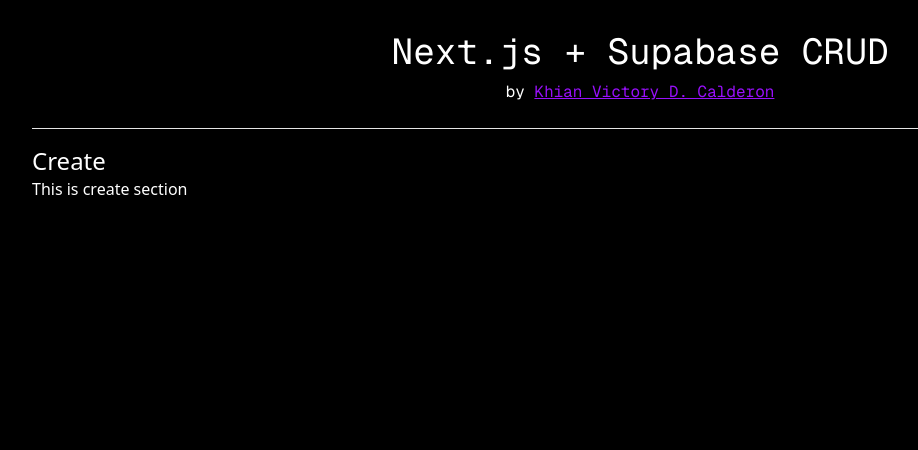
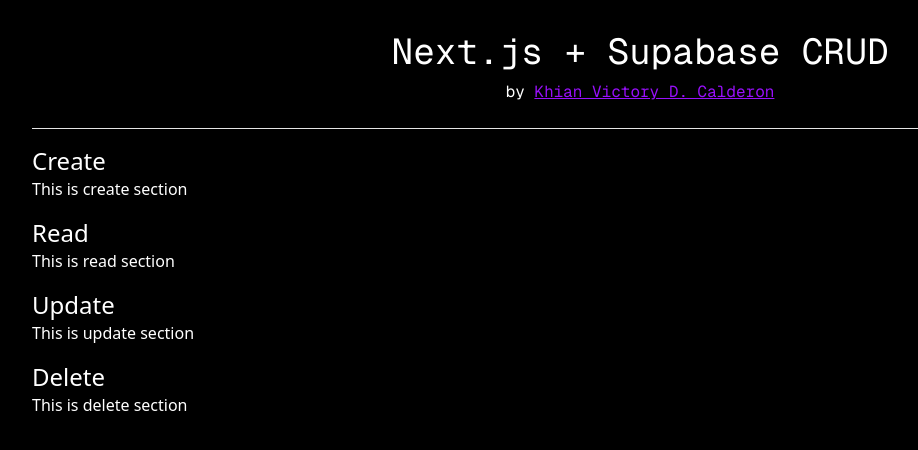
Before and after one commit to khianvictorycalderon/NextJS-Supabase-CRUD, a Next.js app: page / in a window 1280 px wide. Shown: the top 450 px of the page, without its empty margins (0-918 px from the left). Built offline with nearby package versions, Linux system fonts and the light colour scheme.

Commit message:
Completed Frontend Sections

```diff
--- a/app/page.tsx
+++ b/app/page.tsx
@@ -1,4 +1,7 @@
-import Create from "./section/create";
+import CreateSection from "./section/create";
+import DeleteSection from "./section/delete";
+import ReadSection from "./section/read";
+import UpdateSection from "./section/update";
 
 export default function Home() {
   return (
@@ -7,8 +10,11 @@
         <h1 className="text-4xl font-mono">Next.js + Supabase CRUD</h1>
         <p className="mt-2 font-mono">by <a className="text-purple-600 underline" href="https://khian.netlify.app/" target="_blank">Khian Victory D. Calderon</a></p>
       </div>
-      <hr className="mt-6 mb-4"/>
-      <Create/>
+      <hr className="mt-6"/>
+      <CreateSection/>
+      <ReadSection/>
+      <UpdateSection/>
+      <DeleteSection/>
     </div>
   )
 }
--- a/app/section/create.tsx
+++ b/app/section/create.tsx
@@ -1,8 +1,8 @@
-export default function Create () {
+export default function CreateSection () {
     return (
-        <div className="font-thin">
+        <div className="font-thin mt-4">
             <h1 className="text-2xl">Create</h1>
             <span>This is create section</span>
         </div>
-    )
+    );
 }
--- /dev/null
+++ b/app/section/delete.tsx
@@ -0,0 +1,8 @@
+export default function DeleteSection () {
+    return (
+        <div className="font-thin mt-4">
+            <h1 className="text-2xl">Delete</h1>
+            <span>This is delete section</span>
+        </div>
+    );
+}
--- /dev/null
+++ b/app/section/read.tsx
@@ -0,0 +1,8 @@
+export default function ReadSection () {
+    return (
+        <div className="font-thin mt-4">
+            <h1 className="text-2xl">Read</h1>
+            <span>This is read section</span>
+        </div>
+    );
+}
--- /dev/null
+++ b/app/section/update.tsx
@@ -0,0 +1,8 @@
+export default function UpdateSection () {
+    return (
+        <div className="font-thin mt-4">
+            <h1 className="text-2xl">Update</h1>
+            <span>This is update section</span>
+        </div>
+    );
+}
```
